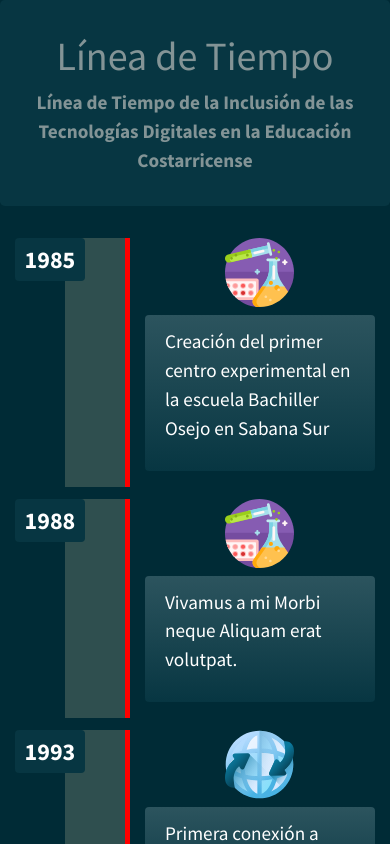
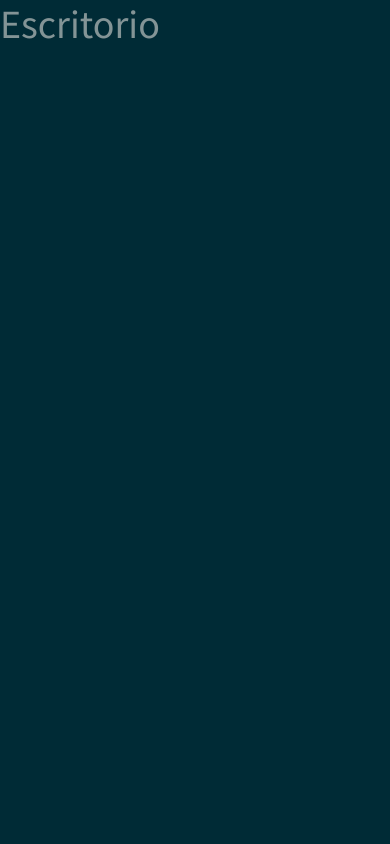
Before and after one commit to producciongespro/linea-tiempo-pntm-2, a React (Create React App) app: page / in a window 390 px wide. Shown: the top 844 px of the page. Built offline with nearby package versions, Linux system fonts and the light colour scheme.

Commit message:
Imp app responsivo
-Rrestructuración de app js como controlador
Creación de componente escritorio
-imp fucnion plataforma

```diff
--- a/src/App.js
+++ b/src/App.js
@@ -1,74 +1,34 @@
 import React, { useState, useEffect } from 'react';
-import dataset from './data.json';
-import Modal from 'react-bootstrap/Modal';
-import Hito from './componentes/Hito';
-
-console.log("data", dataset);
-
-function App() {
-  const [show, setShow] = useState(false);
-  const [infoModal, setInfoModal]=useState(null);
-  const [infoLink, setInfoLink]=useState(null);
-  const [infoAnno, setInfoAnno]=useState(null);
-
-  const handleClose = () => setShow(false);
-
-  const handleShow = (target) => {
-
-    setInfoLink(target.dataset.link);
-    setInfoModal(target.dataset.modal);
-    setInfoAnno(target.id.slice(0,4) );
-    setShow(true);
-
-  };
-
-  useEffect(()=>{
-    //console.log("infoModal", infoModal);
-    //console.log("infoLink", infoLink);
-    console.log("infoAnno", infoAnno  );
-  });
+import data from './data.json';
+import Movil from './componentes/Movil';
+import Escritorio from './componentes/Escritorio';
+import plataforma from './modulos/plataforma';
+import Splash from './componentes/Splash';
 
 
-  const cModal = (
-    <>
-      <Modal show={show} onHide={handleClose}>
-        <Modal.Header closeButton>
-          <Modal.Title>
-            {infoAnno}
-          </Modal.Title>
-        </Modal.Header>
-        <Modal.Body>
-            {infoModal}
-        </Modal.Body>
-        <Modal.Footer>
-          <a href={infoLink} target="_blank" rel="noopener noreferrer"> Visitar link </a>
-        </Modal.Footer>
-      </Modal>
-    </>
-  )
+console.log("data", data);
+function App() {
+  //const [isReady, setIsReady]= useState(false);
+  const [componente, setComponente] = useState(null);
+
+ useEffect(()=>{
+
+  setTimeout(() => {
+    let platform = plataforma();
+    if (platform === "movil") {
+      setComponente(<Movil data={data} />)
+    }
+    if (platform === "escritorio") {
+      setComponente(<Escritorio data={data} />)
+    }
+  }, 2000);
+ },[] )
 
   return (
-    <React.Fragment>
-      <div className="jumbotron text-center sidebar">
-        <h1>Línea de Tiempo</h1>
-        <strong>
-          <span className="font-2" >
-            Línea de Tiempo de la Inclusión de las Tecnologías Digitales en la Educación Costarricense
-          </span>
-        </strong>
-      </div>
-      <div className="container">
-      {
-        dataset.map((item,i)=>(
-          <Hito key={"hito"+i} item={item} handleShow={handleShow} />
-        ))
-      }
-
-
-      </div>
-        {cModal}
-    </React.Fragment>
-  );
+    componente ?
+      componente
+      :
+      <Splash />
+  )
 }
-
 export default App;
--- /dev/null
+++ b/src/componentes/Escritorio.js
@@ -0,0 +1,9 @@
+import React from 'react';
+
+export default function Escritorio (props) {
+
+    return(
+        <h1>Escritorio</h1>
+     )
+
+}
--- /dev/null
+++ b/src/componentes/Movil.js
@@ -0,0 +1,75 @@
+import React, { useState, useEffect } from 'react';
+import Modal from 'react-bootstrap/Modal';
+import Hito from './Hito';
+
+
+function Movil (props) {
+
+    const [show, setShow] = useState(false);
+    const [infoModal, setInfoModal]=useState(null);
+    const [infoLink, setInfoLink]=useState(null);
+    const [infoAnno, setInfoAnno]=useState(null);
+
+    const handleClose = () => setShow(false);
+
+    const handleShow = (target) => {
+
+      setInfoLink(target.dataset.link);
+      setInfoModal(target.dataset.modal);
+      setInfoAnno(target.id.slice(0,4) );
+      setShow(true);
+
+    };
+
+    useEffect(()=>{
+      //console.log("infoModal", infoModal);
+      //console.log("infoLink", infoLink);
+      console.log("infoAnno", infoAnno  );
+    });
+
+
+    const cModal = (
+      <>
+        <Modal show={show} onHide={handleClose}>
+          <Modal.Header closeButton>
+            <Modal.Title>
+              {infoAnno}
+            </Modal.Title>
+          </Modal.Header>
+          <Modal.Body>
+              {infoModal}
+          </Modal.Body>
+          <Modal.Footer>
+            <a href={infoLink} target="_blank" rel="noopener noreferrer"> Visitar link </a>
+          </Modal.Footer>
+        </Modal>
+      </>
+    )
+
+    return (
+      <React.Fragment>
+        <div className="jumbotron text-center sidebar">
+          <h1>Línea de Tiempo</h1>
+          <strong>
+            <span className="font-2" >
+              Línea de Tiempo de la Inclusión de las Tecnologías Digitales en la Educación Costarricense
+            </span>
+          </strong>
+        </div>
+        <div className="container">
+        {
+          props.data.map((item,i)=>(
+            <Hito key={"hito"+i} item={item} handleShow={handleShow} />
+          ))
+        }
+
+
+        </div>
+          {cModal}
+      </React.Fragment>
+    );
+
+
+};
+
+export default Movil;
--- /dev/null
+++ b/src/componentes/Splash.js
@@ -0,0 +1,16 @@
+import React from 'react';
+
+export default function Splash() {
+    return (
+        <React.Fragment>
+            <div className="row">
+            <div className="col-12">
+                <h1>Línea de tiempo PNTM</h1>
+            </div>
+        </div>
+        <div className="row">
+            <span>Cargando datos. Por favor espere...</span>
+        </div>
+        </React.Fragment>
+    )
+}
--- /dev/null
+++ b/src/modulos/plataforma.js
@@ -0,0 +1,30 @@
+
+function detectarPlataforma() {
+    var plataforma = navigator.platform;
+     //Prueba dispositivo movil
+     //var plataforma = "Linux armv7l";
+     console.log(plataforma);
+     switch (plataforma) {
+       case "Linux armv7l":
+       case "Linux armv8l":
+       case "iPhone":
+       case "iPad":
+         plataforma = "movil";
+         break;
+       case "win32":
+         plataforma = "escritorio";
+         //plataforma = "movil";
+         break;
+       default:
+         plataforma = "escritorio";
+         //plataforma = "movil";
+         break;
+     }
+
+     sessionStorage.setItem("tipoPlataforma", plataforma);
+     return plataforma;
+
+   }
+
+
+export default detectarPlataforma;
```
Also changed, not shown: src/modulos/filtrar.js (renamed from src/funciones/filtrar.js), src/modulos/obtener.js (renamed from src/funciones/obtener.js).
